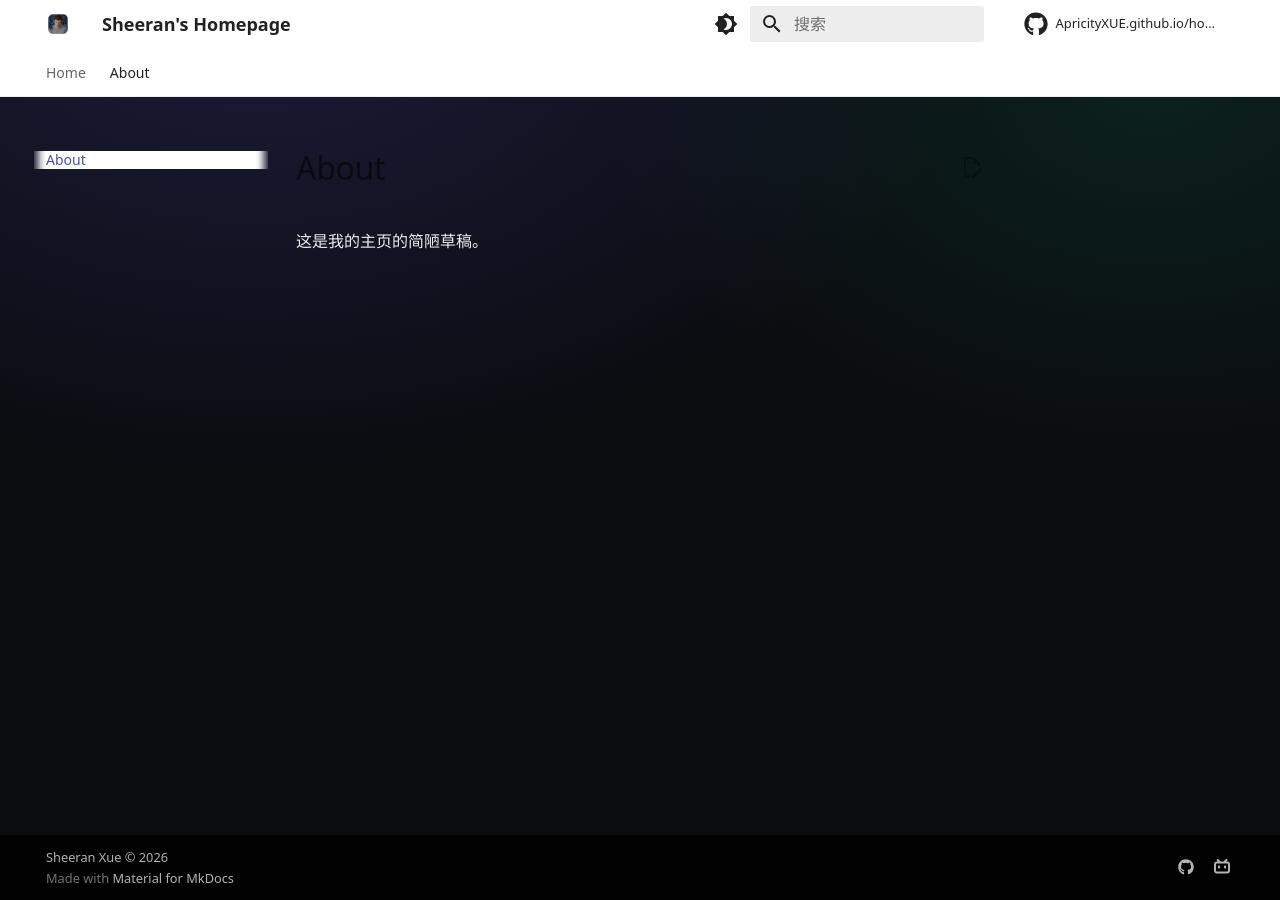
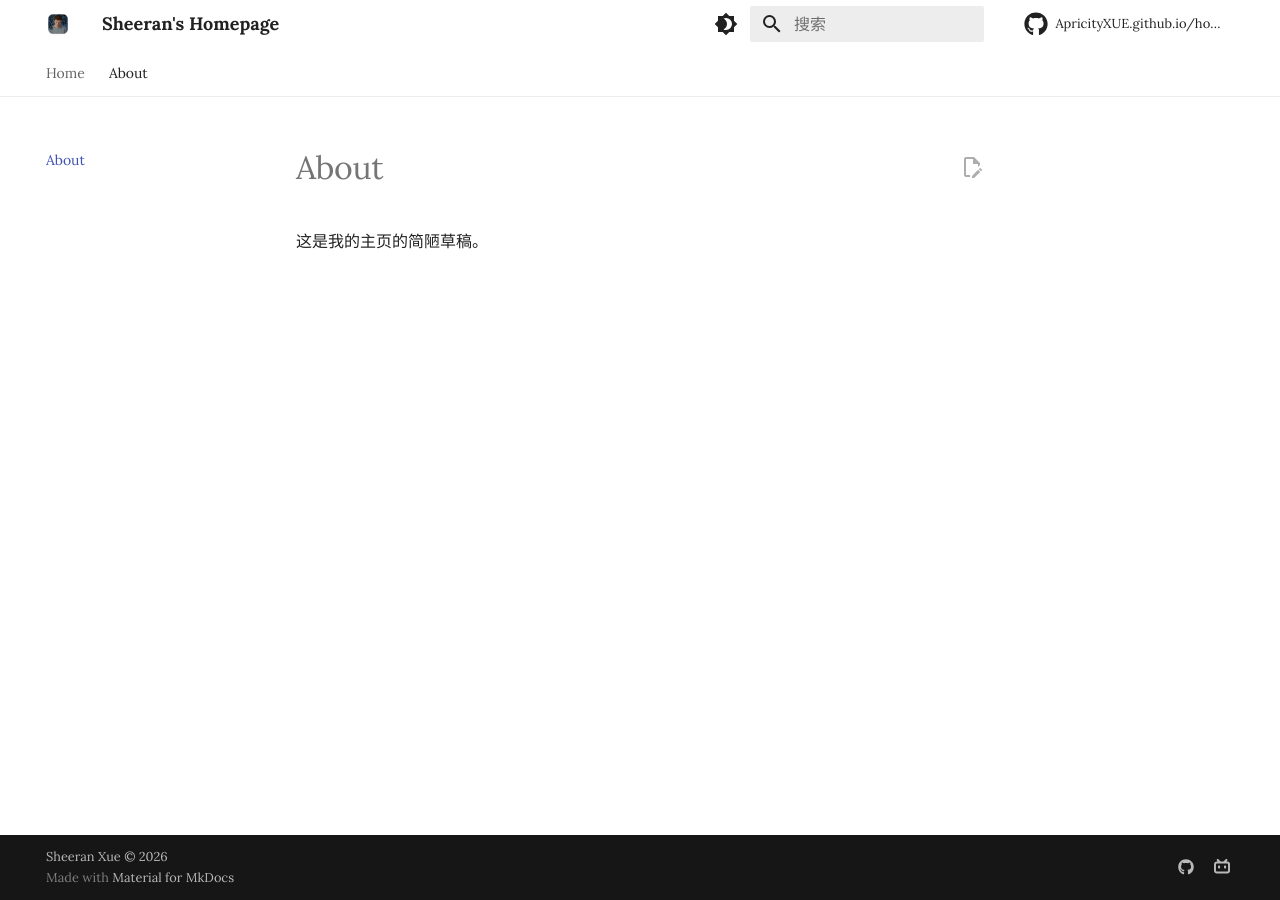
Before and after one commit to ApricityXUE/homepage, an MkDocs documentation site: the page built from docs/about.md, in a window 1280 px wide. Built offline with MkDocs 1.6.1 and Material for MkDocs 9.7.7, drawn with Linux system fonts in a browser that asks for light colours; some web fonts are replaced; comment, search, counter and statistics services are not loaded.

Commit message:
Update mkdocs.yml

```diff
--- a/mkdocs.yml
+++ b/mkdocs.yml
@@ -178,4 +178,4 @@ extra_css:
   # 无序列表符号自定义
   - mkdocs/css/unordered-list-symbols.css
   # [XSY补充] style风格
-  - style.css
+  # - style.css
```
